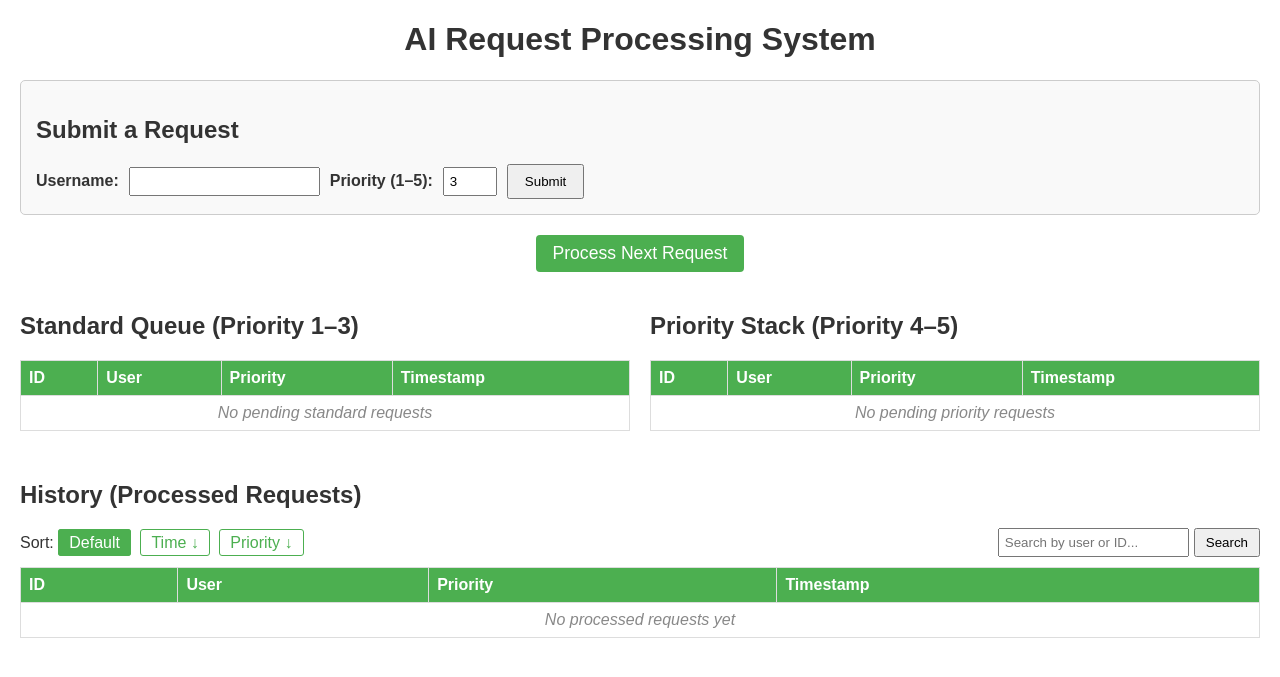
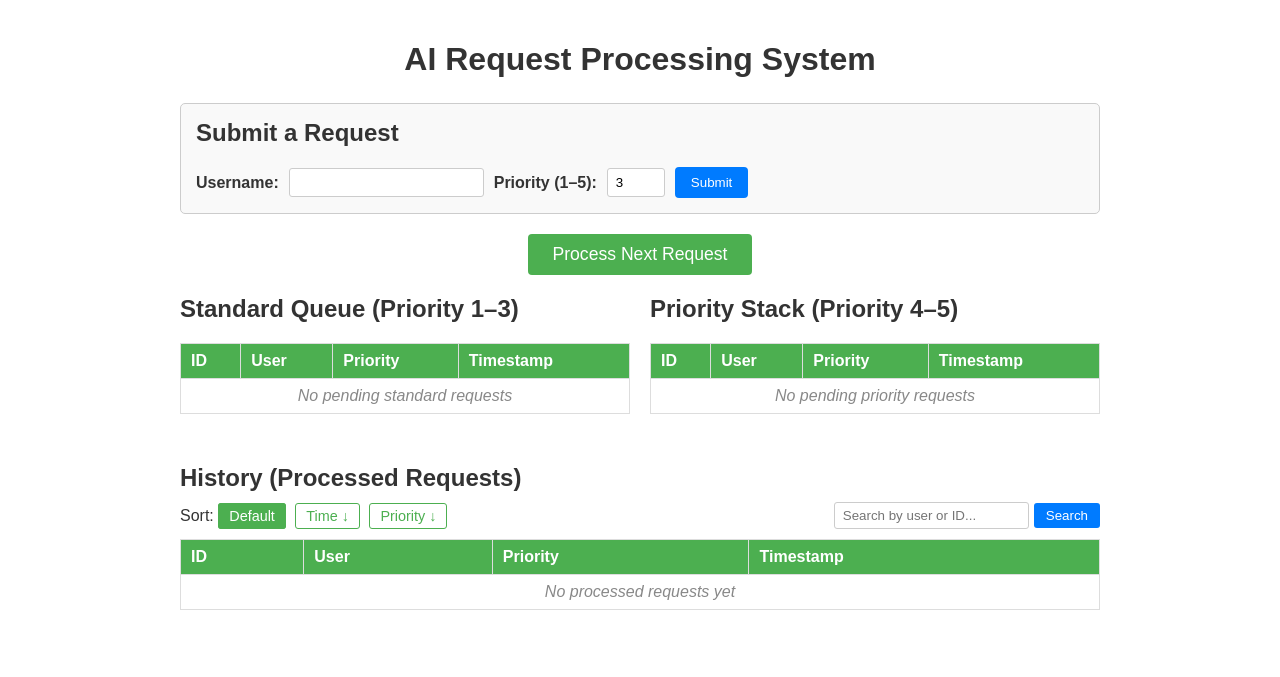
Before and after one commit to kkalevtech/AI-Request-Processing-System, a Flask app: page / in a window 1280 px wide. Shown: the top 677 px of the page. Run offline with Flask 3, Linux system fonts and the light colour scheme.

Commit message:
feat: Polish — flash messages, validation, clear history, CSS cleanup

```diff
--- a/app.py
+++ b/app.py
@@ -1,9 +1,10 @@
 from collections import deque
 from datetime import datetime, timezone
 
-from flask import Flask, redirect, render_template, request
+from flask import Flask, flash, redirect, render_template, request
 
 app = Flask(__name__)
+app.secret_key = "replace-with-random-secret"
 
 pending_queue = deque()
 pending_stack = deque()
@@ -44,8 +45,20 @@ def index():
 def submit():
     global next_id
 
-    user = request.form["user"]
-    priority = int(request.form["priority"])
+    user = request.form.get("user", "").strip()
+    if not user:
+        flash("Username is required.", "error")
+        return redirect("/")
+
+    try:
+        priority = int(request.form["priority"])
+    except (ValueError, TypeError):
+        flash("Priority must be a number between 1 and 5.", "error")
+        return redirect("/")
+
+    if priority < 1 or priority > 5:
+        flash("Priority must be between 1 and 5.", "error")
+        return redirect("/")
 
     item = {
         "id": next_id,
@@ -61,6 +74,7 @@ def submit():
     else:
         pending_queue.append(item)
 
+    flash(f"Request #{item['id']} from {user} submitted.", "success")
     return redirect("/")
 
 
@@ -71,11 +85,20 @@ def process():
     elif pending_queue:
         item = pending_queue.popleft()
     else:
+        flash("No pending requests.", "info")
         return redirect("/")
 
     item["status"] = "processed"
     history.append(item)
 
+    flash(f"Request #{item['id']} from {item['user']} processed.", "success")
+    return redirect("/")
+
+
+@app.route("/clear", methods=["POST"])
+def clear():
+    history.clear()
+    flash("History cleared.", "info")
     return redirect("/")
 
 
--- a/static/style.css
+++ b/static/style.css
@@ -1,11 +1,47 @@
+* {
+    box-sizing: border-box;
+}
+
 body {
     font-family: Arial, sans-serif;
-    margin: 20px;
+    margin: 0 auto;
+    max-width: 960px;
+    padding: 20px;
     color: #333;
 }
 
 h1 {
     text-align: center;
+    margin-bottom: 25px;
+}
+
+.flash-messages {
+    margin-bottom: 15px;
+}
+
+.flash {
+    padding: 10px 15px;
+    border-radius: 4px;
+    margin-bottom: 5px;
+    font-weight: bold;
+}
+
+.flash-success {
+    background: #d4edda;
+    color: #155724;
+    border: 1px solid #c3e6cb;
+}
+
+.flash-error {
+    background: #f8d7da;
+    color: #721c24;
+    border: 1px solid #f5c6cb;
+}
+
+.flash-info {
+    background: #d1ecf1;
+    color: #0c5460;
+    border: 1px solid #bee5eb;
 }
 
 .submit-section {
@@ -16,10 +52,15 @@ h1 {
     background: #f9f9f9;
 }
 
+.submit-section h2 {
+    margin-top: 0;
+}
+
 .submit-section form {
     display: flex;
     align-items: center;
     gap: 10px;
+    flex-wrap: wrap;
 }
 
 .submit-section label {
@@ -27,13 +68,22 @@ h1 {
 }
 
 .submit-section input {
-    padding: 5px;
+    padding: 6px 8px;
+    border: 1px solid #ccc;
+    border-radius: 3px;
 }
 
-.submit-section button,
-.process-btn {
+.submit-section button {
     padding: 8px 16px;
     cursor: pointer;
+    background: #007bff;
+    color: white;
+    border: none;
+    border-radius: 4px;
+}
+
+.submit-section button:hover {
+    background: #0056b3;
 }
 
 .process-section {
@@ -43,10 +93,12 @@ h1 {
 
 .process-btn {
     font-size: 1.1em;
+    padding: 10px 24px;
     background: #4CAF50;
     color: white;
     border: none;
     border-radius: 4px;
+    cursor: pointer;
 }
 
 .process-btn:hover {
@@ -56,10 +108,15 @@ h1 {
 .pending-section {
     display: flex;
     gap: 20px;
+    margin-bottom: 20px;
 }
 
 .column {
     flex: 1;
+}
+
+.column h2 {
+    margin-top: 0;
 }
 
 table {
@@ -70,17 +127,18 @@ table {
 
 th, td {
     border: 1px solid #ddd;
-    padding: 8px;
+    padding: 8px 10px;
     text-align: left;
 }
 
 th {
     background: #4CAF50;
     color: white;
+    font-weight: bold;
 }
 
 tr:nth-child(even) {
-    background: #f2f2f2;
+    background: #f9f9f9;
 }
 
 .empty {
@@ -93,11 +151,34 @@ tr:nth-child(even) {
     margin-top: 30px;
 }
 
+.history-header {
+    display: flex;
+    justify-content: space-between;
+    align-items: center;
+}
+
+.history-header h2 {
+    margin: 0;
+}
+
+.clear-btn {
+    padding: 6px 14px;
+    background: #dc3545;
+    color: white;
+    border: none;
+    border-radius: 4px;
+    cursor: pointer;
+}
+
+.clear-btn:hover {
+    background: #c82333;
+}
+
 .history-controls {
     display: flex;
     justify-content: space-between;
     align-items: center;
-    margin-bottom: 10px;
+    margin: 10px 0;
     flex-wrap: wrap;
     gap: 10px;
 }
@@ -109,6 +190,7 @@ tr:nth-child(even) {
     border: 1px solid #4CAF50;
     border-radius: 3px;
     color: #4CAF50;
+    font-size: 0.9em;
 }
 
 .sort-links a.active {
@@ -128,15 +210,26 @@ tr:nth-child(even) {
 }
 
 .search-form input {
-    padding: 5px;
+    padding: 5px 8px;
+    border: 1px solid #ccc;
+    border-radius: 3px;
 }
 
 .search-form button {
-    padding: 5px 10px;
+    padding: 5px 12px;
     cursor: pointer;
+    background: #007bff;
+    color: white;
+    border: none;
+    border-radius: 3px;
+}
+
+.search-form button:hover {
+    background: #0056b3;
 }
 
 .search-form a {
     text-decoration: none;
     color: #888;
+    font-size: 0.9em;
 }
--- a/templates/index.html
+++ b/templates/index.html
@@ -8,6 +8,16 @@
 </head>
 <body>
     <h1>AI Request Processing System</h1>
+
+    {% with messages = get_flashed_messages(with_categories=true) %}
+    {% if messages %}
+    <div class="flash-messages">
+        {% for category, message in messages %}
+        <div class="flash flash-{{ category }}">{{ message }}</div>
+        {% endfor %}
+    </div>
+    {% endif %}
+    {% endwith %}
 
     <section class="submit-section">
         <h2>Submit a Request</h2>
@@ -84,7 +94,14 @@
     </section>
 
     <section class="history-section">
-        <h2>History (Processed Requests)</h2>
+        <div class="history-header">
+            <h2>History (Processed Requests)</h2>
+            {% if history %}
+            <form action="/clear" method="post" onsubmit="return confirm('Clear all history?');">
+                <button type="submit" class="clear-btn">Clear History</button>
+            </form>
+            {% endif %}
+        </div>
 
         <div class="history-controls">
             <div class="sort-links">
```
